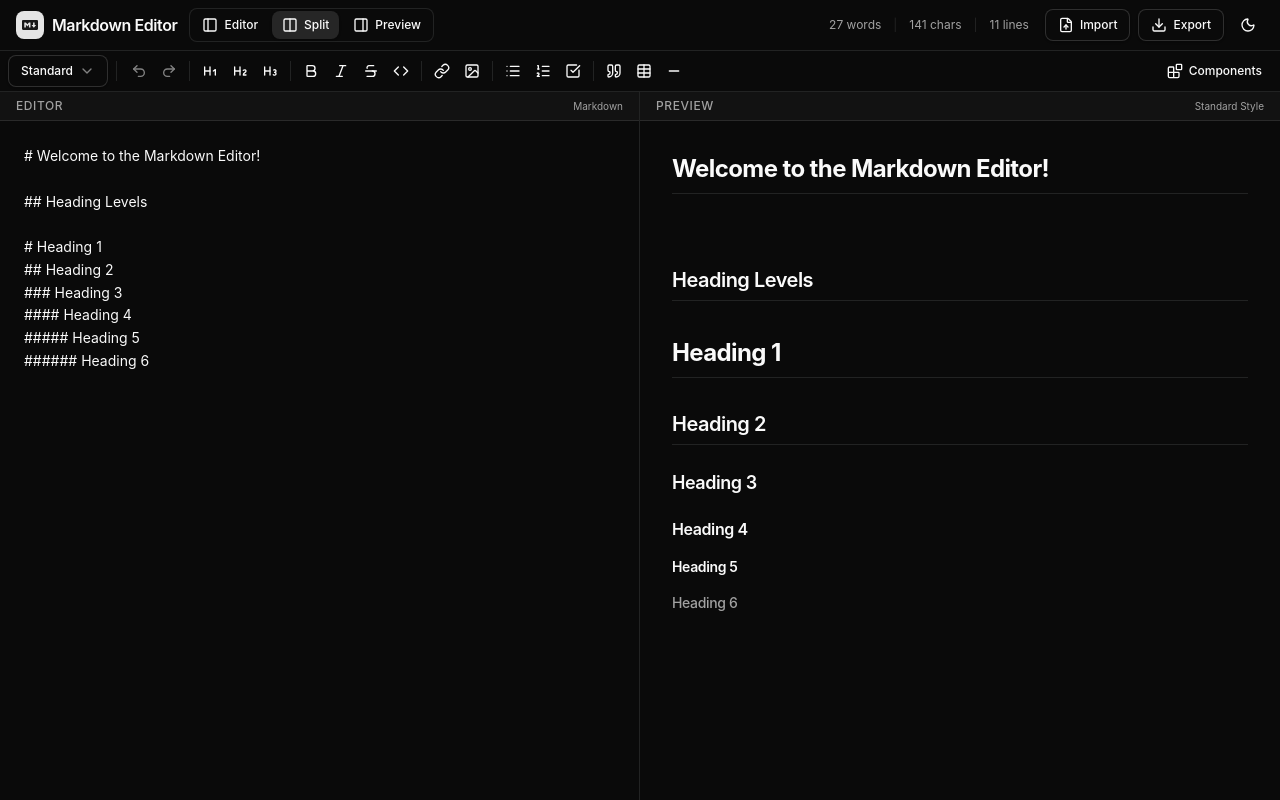
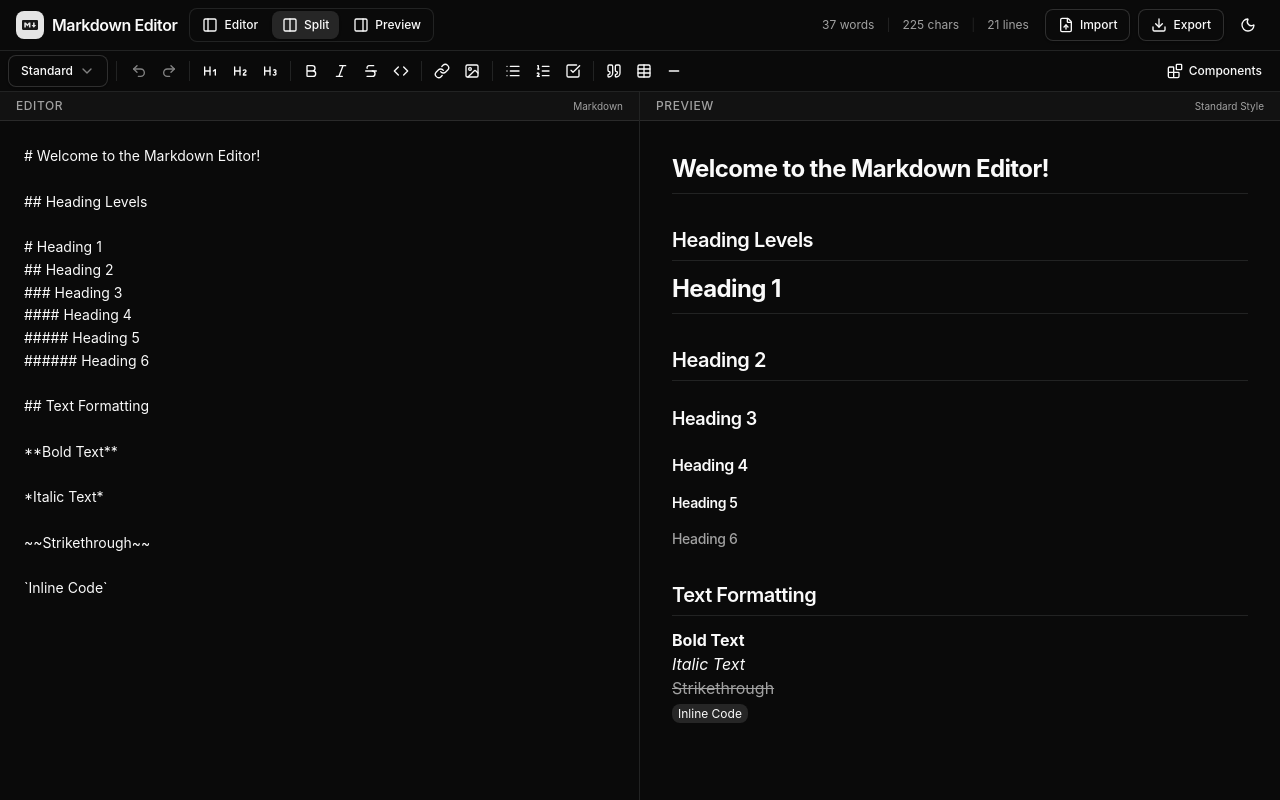
Before and after one commit to tristanbudd/markdown-editor, a Next.js app: page / in a window 1280 px wide. Built offline with nearby package versions, Linux system fonts and the light colour scheme.

Commit message:
Setup Wrap Formatting, Setup ReactMarkdown (Rewrite preview)

```diff
--- a/components/editor/component-panel.tsx
+++ b/components/editor/component-panel.tsx
@@ -3,6 +3,7 @@
 import { useState } from "react"
 import {
   Blocks,
+  Bold,
   Code,
   Heading1,
   Heading2,
@@ -10,7 +11,9 @@ import {
   Heading4,
   Heading5,
   Heading6,
+  Italic,
   Search,
+  Strikethrough,
   X,
 } from "lucide-react"
 
@@ -35,6 +38,10 @@ const iconMap: Record<string, React.ReactNode> = {
   "heading-4": <Heading4 className="h-3.5 w-3.5" />,
   "heading-5": <Heading5 className="h-3.5 w-3.5" />,
   "heading-6": <Heading6 className="h-3.5 w-3.5" />,
+  bold: <Bold className="h-3.5 w-3.5" />,
+  italic: <Italic className="h-3.5 w-3.5" />,
+  strikethrough: <Strikethrough className="h-3.5 w-3.5" />,
+  "inline-code": <Code className="h-3.5 w-3.5" />,
 }
 
 const categoryConfig: Record<PlatformStyleType, { label: string }> = {
--- a/components/editor/formatting-toolbar.tsx
+++ b/components/editor/formatting-toolbar.tsx
@@ -39,6 +39,7 @@ import { Tooltip, TooltipContent, TooltipProvider, TooltipTrigger } from "@/comp
 
 interface FormattingToolbarProps {
   onInsert: (template: string) => void
+  onWrap: (before: string, after: string) => void
   onUndo: () => void
   onRedo: () => void
   canUndo: boolean
@@ -179,6 +180,7 @@ function MegaDropdown({
 }
 
 export function FormattingToolbar({
+  onWrap,
   onInsert,
   onUndo,
   onRedo,
@@ -197,10 +199,29 @@ export function FormattingToolbar({
   ]
 
   const textItems: ToolbarButtonConfig[] = [
-    { icon: <Bold className="h-4 w-4" />, label: "Bold", shortcut: "Ctrl+B", action: () => {} },
-    { icon: <Italic className="h-4 w-4" />, label: "Italic", shortcut: "Ctrl+I", action: () => {} },
-    { icon: <Strikethrough className="h-4 w-4" />, label: "Strikethrough", action: () => {} },
-    { icon: <Code className="h-4 w-4" />, label: "Code", shortcut: "Ctrl+`", action: () => {} },
+    {
+      icon: <Bold className="h-4 w-4" />,
+      label: "Bold",
+      shortcut: "Ctrl+B",
+      action: () => onWrap("**", "**"),
+    },
+    {
+      icon: <Italic className="h-4 w-4" />,
+      label: "Italic",
+      shortcut: "Ctrl+I",
+      action: () => onWrap("*", "*"),
+    },
+    {
+      icon: <Strikethrough className="h-4 w-4" />,
+      label: "Strikethrough",
+      action: () => onWrap("~~", "~~"),
+    },
+    {
+      icon: <Code className="h-4 w-4" />,
+      label: "Code",
+      shortcut: "Ctrl+`",
+      action: () => onWrap("`", "`"),
+    },
   ]
 
   const linkItems: ToolbarButtonConfig[] = [
--- a/components/editor/markdown-editor.tsx
+++ b/components/editor/markdown-editor.tsx
@@ -63,6 +63,29 @@ export function MarkdownEditor() {
     [markdown, setMarkdown]
   )
 
+  const handleWrapSelection = useCallback(
+    (before: string, after: string) => {
+      const textarea = textareaRef.current
+      if (!textarea) return
+      const start = textarea.selectionStart
+      const end = textarea.selectionEnd
+      const selectedText = markdown.slice(start, end) || "text"
+      const newValue =
+        markdown.slice(0, start) + before + selectedText + after + markdown.slice(end)
+
+      setMarkdown(newValue, true)
+
+      // Set cursor position around the selected text
+      requestAnimationFrame(() => {
+        textarea.focus()
+        const newStart = start + before.length
+        const newEnd = newStart + selectedText.length
+        textarea.setSelectionRange(newStart, newEnd)
+      })
+    },
+    [markdown, setMarkdown]
+  )
+
   useEffect(() => {
     const handleResize = () => {
       if (window.innerWidth < 768 && viewMode === "split") {
@@ -109,6 +132,7 @@ export function MarkdownEditor() {
           onInsert={handleInsertComponent}
           onRedo={redo}
           onUndo={undo}
+          onWrap={handleWrapSelection}
         />
         <div className="flex-1" />
         <Button
--- a/components/editor/markdown-preview.tsx
+++ b/components/editor/markdown-preview.tsx
@@ -1,88 +1,103 @@
 "use client"
 
-import { useMemo } from "react"
+import ReactMarkdown from "react-markdown"
+import remarkGfm from "remark-gfm"
 
-import { HEADING_STYLES, PARAGRAPH_STYLE } from "@/lib/markdown-components/styles"
 import { ScrollArea } from "@/components/ui/scroll-area"
 
 interface MarkdownPreviewProps {
   content: string
-  // TODO: Add platform prop to apply platform-specific markdown styles
-  // platform?: "standard" | "github" | "gitlab" | "bitbucket"
-}
-
-// Simple markdown renderer for headings and basic text
-function renderMarkdown(content: string): React.ReactNode[] {
-  const lines = content.split("\n")
-  const elements: React.ReactNode[] = []
-
-  for (let i = 0; i < lines.length; i++) {
-    const line = lines[i]
-
-    // Heading detection
-    const h6Match = line.match(/^######\s+(.*)$/)
-    const h5Match = line.match(/^#####\s+(.*)$/)
-    const h4Match = line.match(/^####\s+(.*)$/)
-    const h3Match = line.match(/^###\s+(.*)$/)
-    const h2Match = line.match(/^##\s+(.*)$/)
-    const h1Match = line.match(/^#\s+(.*)$/)
-
-    if (h6Match) {
-      elements.push(
-        <h6 key={i} className={HEADING_STYLES.h6}>
-          {h6Match[1]}
-        </h6>
-      )
-    } else if (h5Match) {
-      elements.push(
-        <h5 key={i} className={HEADING_STYLES.h5}>
-          {h5Match[1]}
-        </h5>
-      )
-    } else if (h4Match) {
-      elements.push(
-        <h4 key={i} className={HEADING_STYLES.h4}>
-          {h4Match[1]}
-        </h4>
-      )
-    } else if (h3Match) {
-      elements.push(
-        <h3 key={i} className={HEADING_STYLES.h3}>
-          {h3Match[1]}
-        </h3>
-      )
-    } else if (h2Match) {
-      elements.push(
-        <h2 key={i} className={HEADING_STYLES.h2}>
-          {h2Match[1]}
-        </h2>
-      )
-    } else if (h1Match) {
-      elements.push(
-        <h1 key={i} className={HEADING_STYLES.h1}>
-          {h1Match[1]}
-        </h1>
-      )
-    } else if (line === "") {
-      elements.push(<br key={i} />)
-    } else {
-      elements.push(
-        <p key={i} className={PARAGRAPH_STYLE}>
-          {line}
-        </p>
-      )
-    }
-  }
-
-  return elements
 }
 
 export function MarkdownPreview({ content }: MarkdownPreviewProps) {
-  const rendered = useMemo(() => renderMarkdown(content), [content])
-
   return (
     <ScrollArea className="h-full">
-      <div className="prose prose-sm dark:prose-invert max-w-none p-6 md:p-8">{rendered}</div>
+      <div className="prose prose-sm dark:prose-invert max-w-none p-6 md:p-8">
+        <ReactMarkdown
+          components={{
+            h1: ({ children, ...props }) => (
+              <h1
+                {...props}
+                className="text-foreground border-border mb-4 scroll-m-20 border-b pb-2 text-2xl font-bold tracking-tight"
+              >
+                {children}
+              </h1>
+            ),
+            h2: ({ children, ...props }) => (
+              <h2
+                {...props}
+                className="text-foreground border-border mt-8 mb-3 scroll-m-20 border-b pb-1.5 text-xl font-semibold tracking-tight"
+              >
+                {children}
+              </h2>
+            ),
+            h3: ({ children, ...props }) => (
+              <h3
+                {...props}
+                className="text-foreground mt-6 mb-2 scroll-m-20 text-lg font-semibold tracking-tight"
+              >
+                {children}
+              </h3>
+            ),
+            h4: ({ children, ...props }) => (
+              <h4
+                {...props}
+                className="text-foreground mt-5 mb-1.5 scroll-m-20 text-base font-semibold tracking-tight"
+              >
+                {children}
+              </h4>
+            ),
+            h5: ({ children, ...props }) => (
+              <h5
+                {...props}
+                className="text-foreground mt-4 mb-1 scroll-m-20 text-sm font-semibold tracking-tight"
+              >
+                {children}
+              </h5>
+            ),
+            h6: ({ children, ...props }) => (
+              <h6
+                {...props}
+                className="text-muted-foreground mt-4 mb-1 scroll-m-20 text-sm font-medium tracking-tight"
+              >
+                {children}
+              </h6>
+            ),
+            strong: ({ children, ...props }) => (
+              <strong {...props} className="text-foreground font-bold">
+                {children}
+              </strong>
+            ),
+            em: ({ children, ...props }) => (
+              <em {...props} className="italic">
+                {children}
+              </em>
+            ),
+            del: ({ children, ...props }) => (
+              <del {...props} className="text-muted-foreground">
+                {children}
+              </del>
+            ),
+            code: ({ children, className, ...props }) => {
+              const isInline = !className
+              if (isInline) {
+                return (
+                  <code
+                    {...props}
+                    className="bg-muted text-foreground rounded-md px-1.5 py-0.5 font-mono text-xs"
+                  >
+                    {children}
+                  </code>
+                )
+              }
+              return null
+            },
+          }}
+          remarkPlugins={[remarkGfm]}
+        >
+          {content}
+        </ReactMarkdown>
+      </div>
     </ScrollArea>
   )
 }
--- a/lib/default-markdown.ts
+++ b/lib/default-markdown.ts
@@ -8,4 +8,14 @@ export const DEFAULT_MARKDOWN = `# Welcome to the Markdown Editor!
 #### Heading 4
 ##### Heading 5
 ###### Heading 6
+
+## Text Formatting
+
+**Bold Text**
+
+*Italic Text*
+
+~~Strikethrough~~
+
+\`Inline Code\`
 `
--- a/lib/markdown-components/standard.ts
+++ b/lib/markdown-components/standard.ts
@@ -51,4 +51,32 @@ export const STANDARD_COMPONENTS: InsertableComponent[] = [
     icon: "heading-6",
     template: "###### Heading 6\n",
   },
+  {
+    id: "bold",
+    label: "Bold",
+    icon: "bold",
+    template: "**bold text**",
+    description: "Bold text",
+  },
+  {
+    id: "italic",
+    label: "Italic",
+    icon: "italic",
+    template: "*italic text*",
+    description: "Italic text",
+  },
+  {
+    id: "strikethrough",
+    label: "Strikethrough",
+    icon: "strikethrough",
+    template: "~~strikethrough~~",
+    description: "Strikethrough text",
+  },
+  {
+    id: "inline-code",
+    label: "Inline Code",
+    icon: "code",
+    template: "`code`",
+    description: "Inline code snippet",
+  },
 ]
--- a/package.json
+++ b/package.json
@@ -63,6 +63,8 @@
     "react": "19.2.4",
     "react-dom": "19.2.3",
     "react-icons": "^5.6.0",
+    "react-markdown": "^10.1.0",
+    "remark-gfm": "^4.0.1",
     "tailwind-merge": "^3.5.0"
   },
   "devDependencies": {
```
Also changed, not shown: 1 other file (tests, documents, lock files or other folders).
